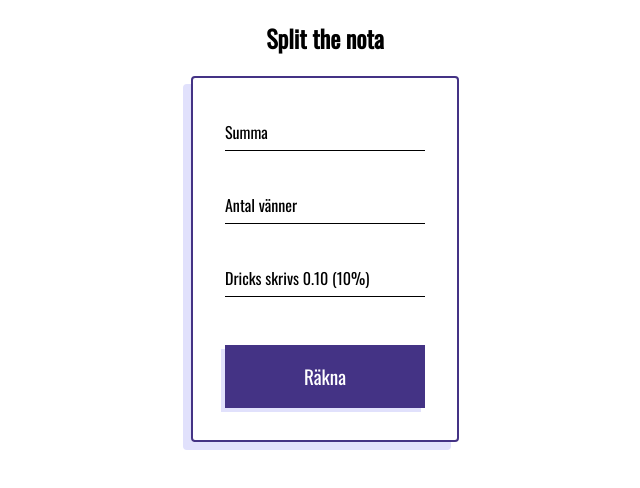
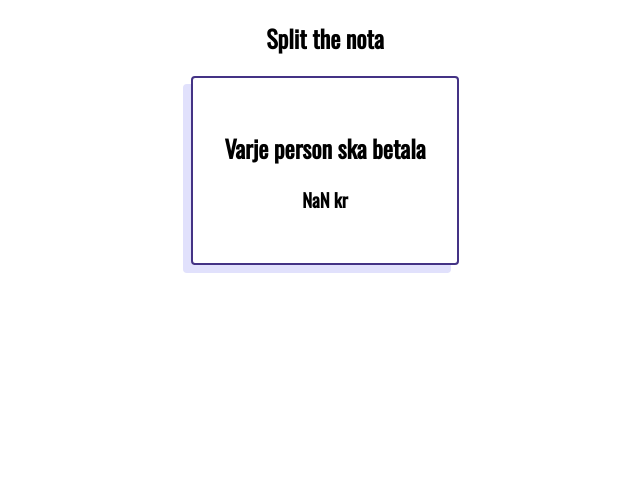
Before and after one commit to Sjedsson/lektion-19-oktober, a plain HTML site: page split-the-nota-exercise/index.html in a window 1280 px wide. Both pictures are taken after a click on the button "Räkna". Shown: the whole page, without its empty margins (315-955 px from the left). Drawn offline with nearby package versions, Linux system fonts and the light colour scheme.

Commit message:
correceted

```diff
--- a/split-the-nota-exercise/index.html
+++ b/split-the-nota-exercise/index.html
@@ -32,6 +32,6 @@
         </section>
     </main>
 
-    <script src="js/solution.js"></script>
+    <script src="js/index.js"></script>
 </body>
 </html>
--- a/split-the-nota-exercise/js/index.js
+++ b/split-the-nota-exercise/js/index.js
@@ -1 +1,35 @@
-// Write your code here
+const showSumElem = document.querySelector('#showSum');
+const inputFormElem = document.querySelector('#inputForm');
+const friendSumElem = document.querySelector('#friendSum');
+const calculateButton = document.querySelector('#calculateButton');
+
+function calculateTip(sum, tip) {
+    const calculatedTip = parseInt(sum) * parseFloat(tip);
+    const total = parseInt(sum) + calculatedTip;
+
+    return total;
+}
+
+function divideTotal(total, numberOfFriends) {
+   const sumDivided = total / parseInt(numberOfFriends);
+   return sumDivided;
+
+}
+
+function showDividedSum(sum) {
+    showSumElem.classList.toggle('hide');
+    inputFormElem.classList.toggle('hide');
+    friendSumElem.innerHTML = sum + ' kr';
+
+}
+
+calculateButton.addEventListener('click', () => {
+    const tip = document.querySelector('#tip').value;
+    const sum = document.querySelector('#sum').value;
+    const numberOfFriends = document.querySelector('#numberOfFriends').value;
+
+    const total = calculateTip(sum, tip);
+    const friendSum = divideTotal(total, numberOfFriends);
+    showDividedSum(friendSum);
+
+});
```
